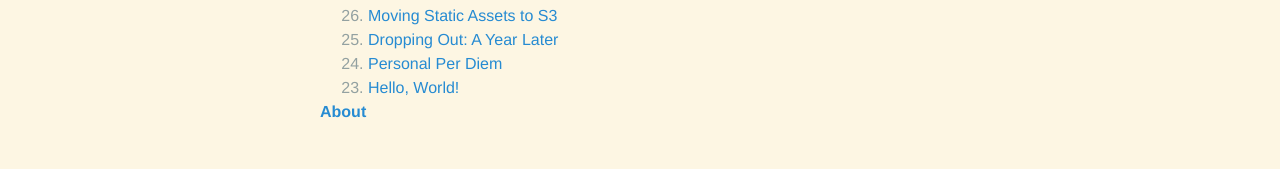
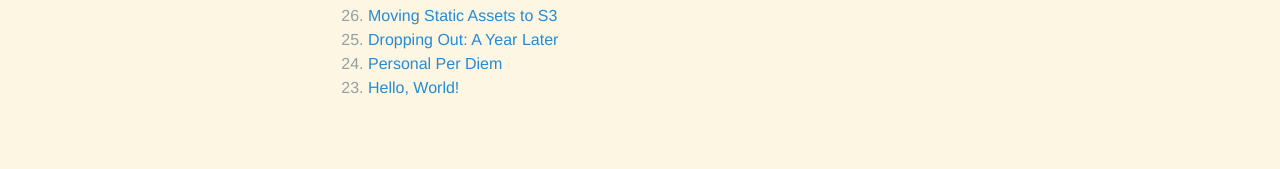
Before and after one commit to tfausak/tfausak.github.io, a Jekyll site: the page built from index.html, in a window 1280 px wide. Shown: the part 1104-1273 px from the top of the page. Built offline with Jekyll 4.4.1, drawn with Linux system fonts in a browser that asks for light colours; after the commit the page ends 1252 px from its top, so only the background shows below that.

Commit message:
Remove link to about page from index.

```diff
--- a/index.html
+++ b/index.html
@@ -26,10 +26,4 @@
         {% assign last_year = this_year %}
         {% assign last_month = this_month %}
     {% endfor %}
-
-    <li>
-        <a href="/about/">
-            <strong>About</strong>
-        </a>
-    </li>
 </ol>
```
